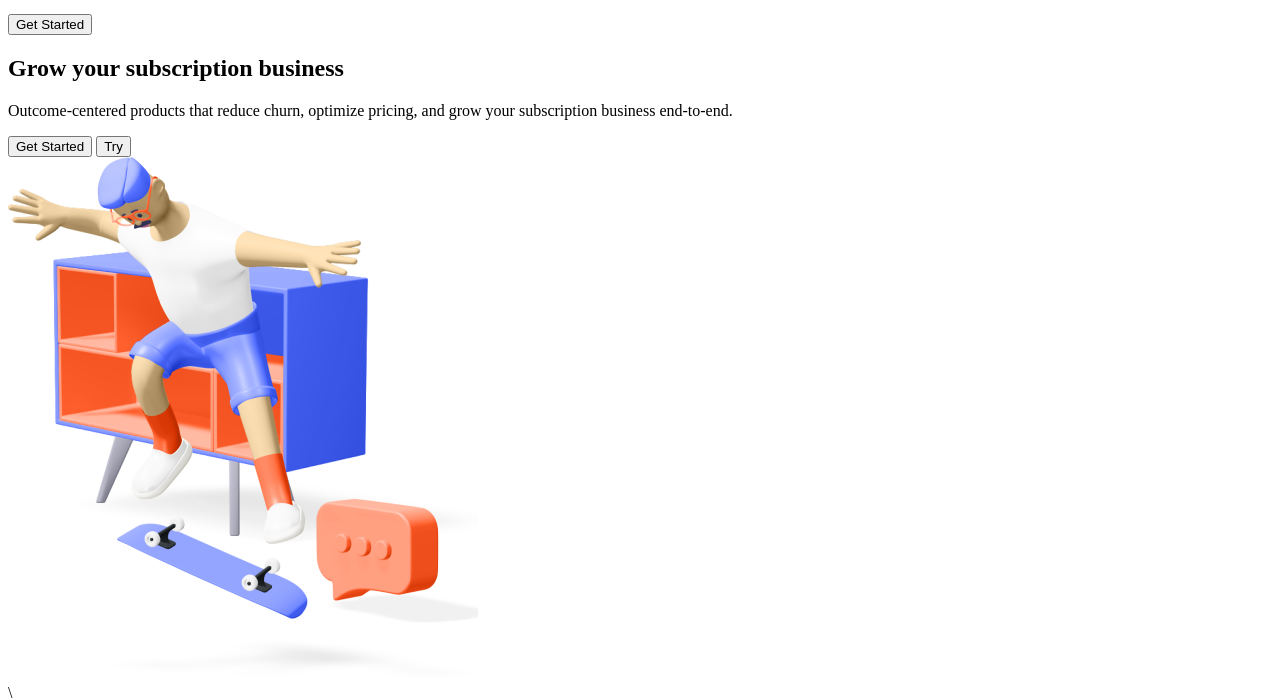
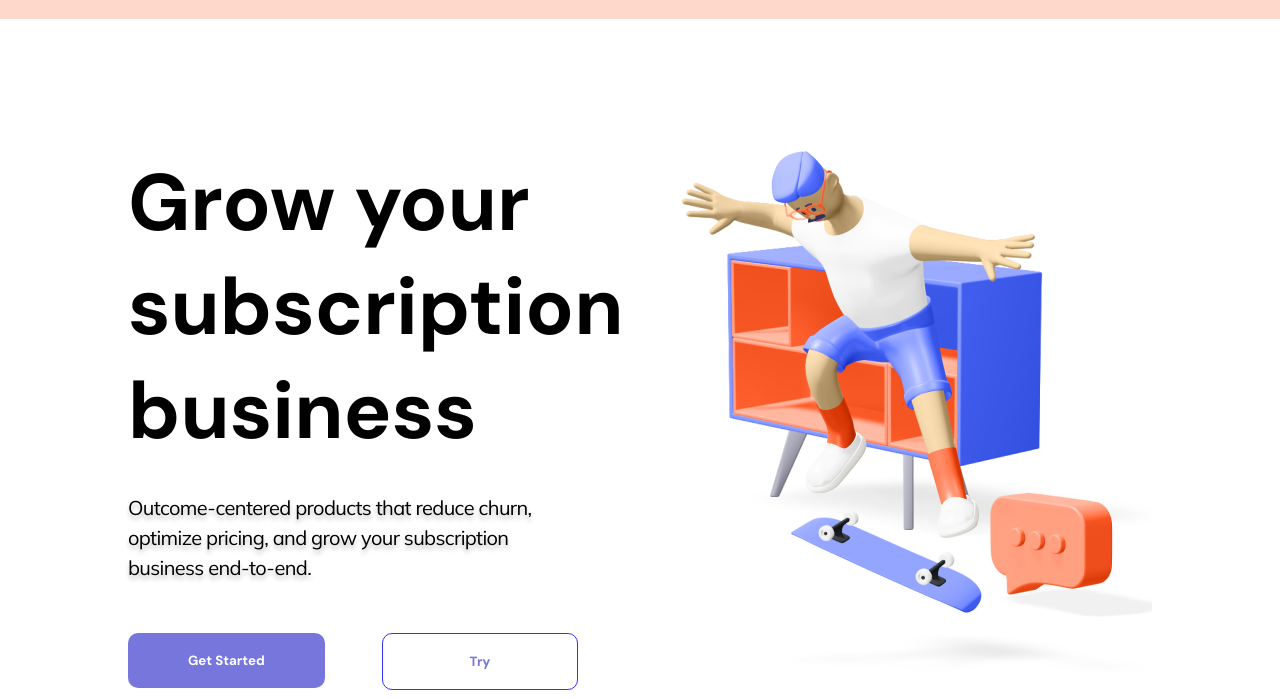
Before and after one commit to muslmoney/Logoipsum, a plain HTML site: page index.html in a window 1280 px wide. Shown: the part 116-815 px from the top of the page. Drawn offline with Linux system fonts and the light colour scheme.

Commit message:
Update index.html

```diff
--- a/index.html
+++ b/index.html
@@ -5,7 +5,7 @@
     <meta charset="UTF-8">
     <meta name="viewport" content="width=device-width, initial-scale=1.0">
     <title>Document</title>
-    <link rel="stylesheet" href="pon.css">
+    <link rel="stylesheet" href="/css/main.css">
     <link rel="preconnect" href="https://fonts.googleapis.com">
     <link rel="preconnect" href="https://fonts.gstatic.com" crossorigin>
     <link href="https://fonts.googleapis.com/css2?family=DM+Sans:opsz,wght@9..40,700&display=swap" rel="stylesheet">
```
